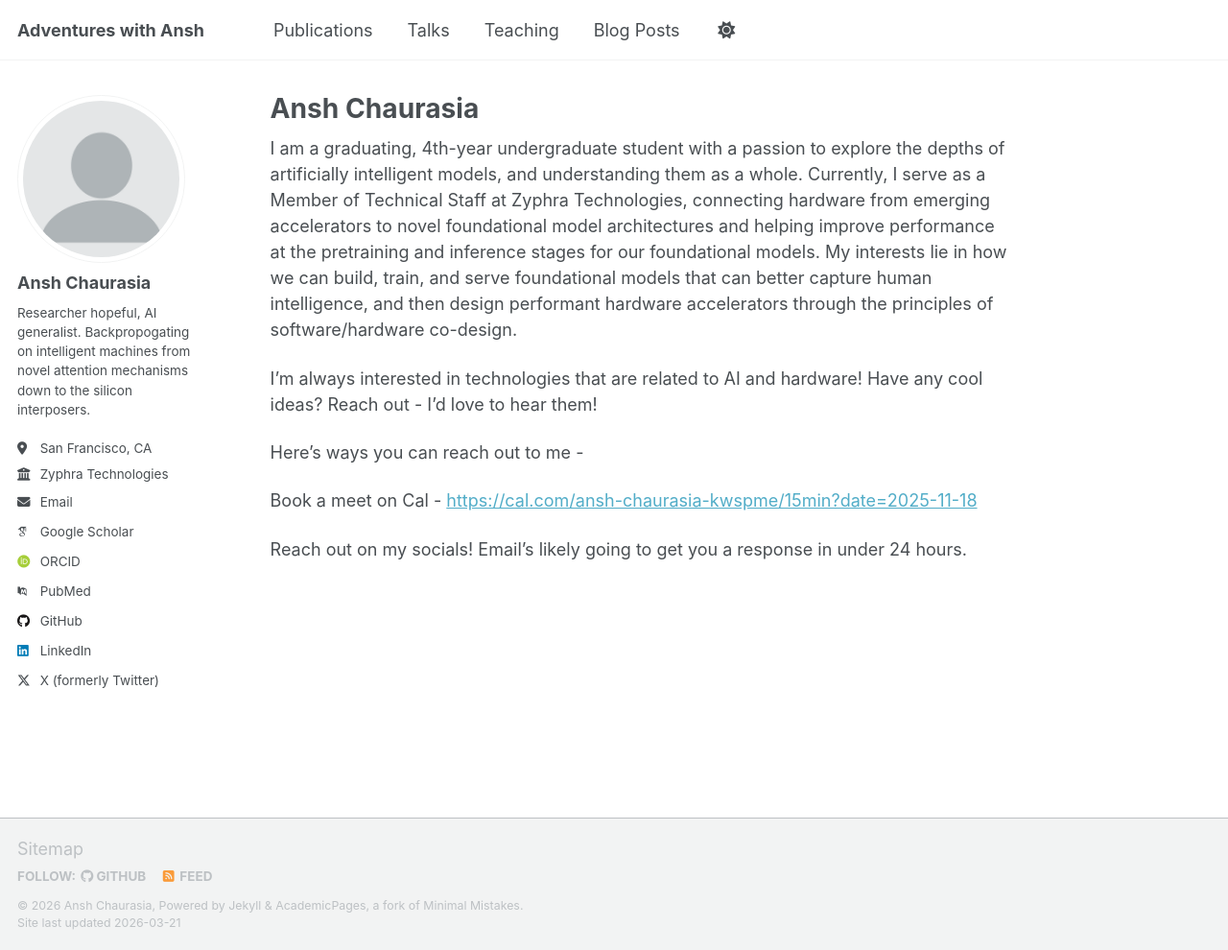
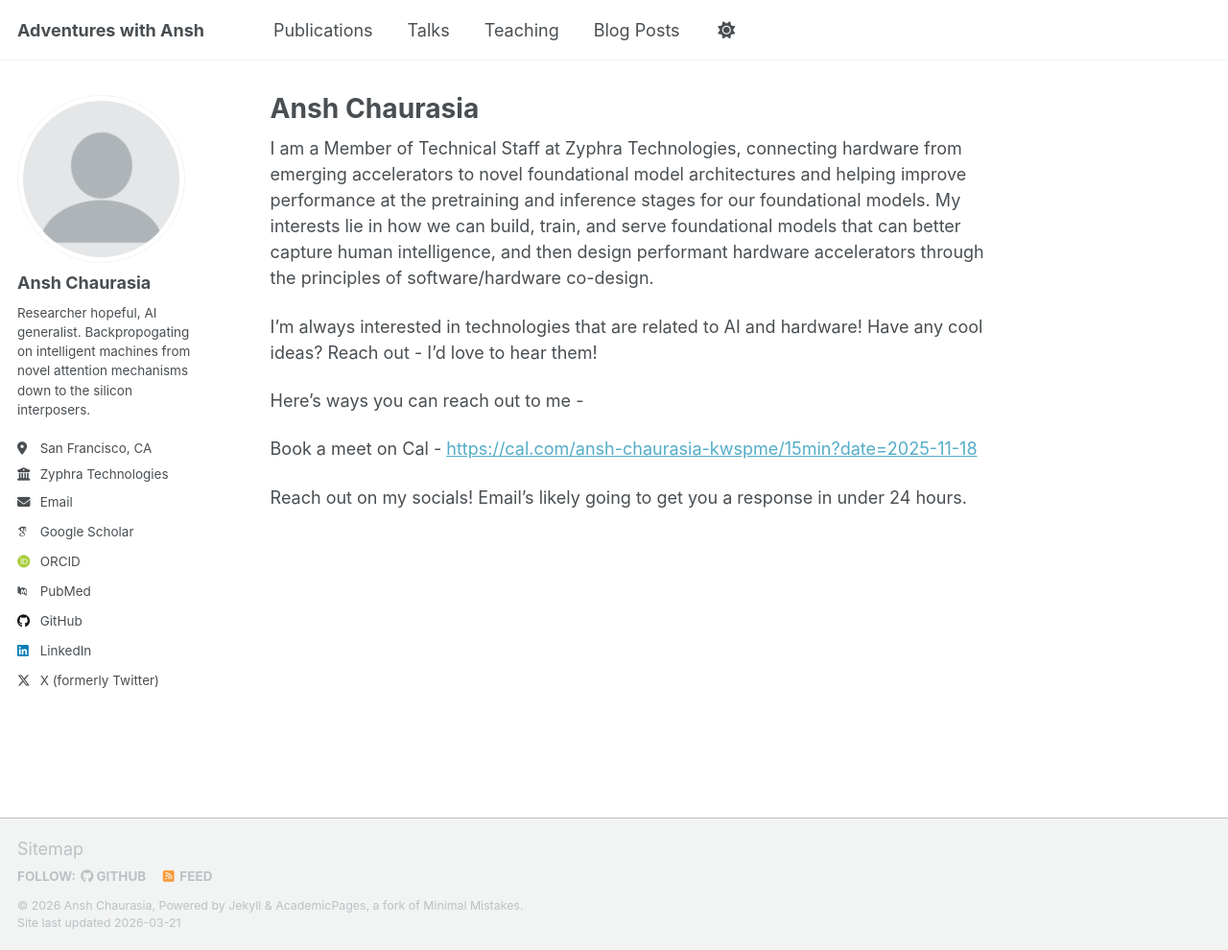
Before and after one commit to AnshKetchum/AnshKetchum.github.io, a Jekyll site: the page built from _pages/about.md, in a window 1280 px wide and 990 px high. Shown: the whole window at 96% size. Built offline with Jekyll 4.4.1, drawn with Linux system fonts in a browser that asks for light colours; some web fonts are replaced; a script that is not in the unit is left out.

Commit message:
tweak about

```diff
--- a/_pages/about.md
+++ b/_pages/about.md
@@ -7,7 +7,7 @@ redirect_from:
   - /about.html
 ---
 
-I am a graduating, 4th-year undergraduate student with a passion to explore the depths of artificially intelligent models, and understanding them as a whole. Currently, I serve as a Member of Technical Staff at Zyphra Technologies, connecting hardware from emerging accelerators to novel foundational model architectures and helping improve performance at the pretraining and inference stages for our foundational models. My interests lie in how we can build, train, and serve foundational models that can better capture human intelligence, and then design performant hardware accelerators through the principles of software/hardware co-design.
+I am a Member of Technical Staff at Zyphra Technologies, connecting hardware from emerging accelerators to novel foundational model architectures and helping improve performance at the pretraining and inference stages for our foundational models. My interests lie in how we can build, train, and serve foundational models that can better capture human intelligence, and then design performant hardware accelerators through the principles of software/hardware co-design.
 
 I'm always interested in technologies that are related to AI and hardware! Have any cool ideas? Reach out - I'd love to hear them!
 
```
